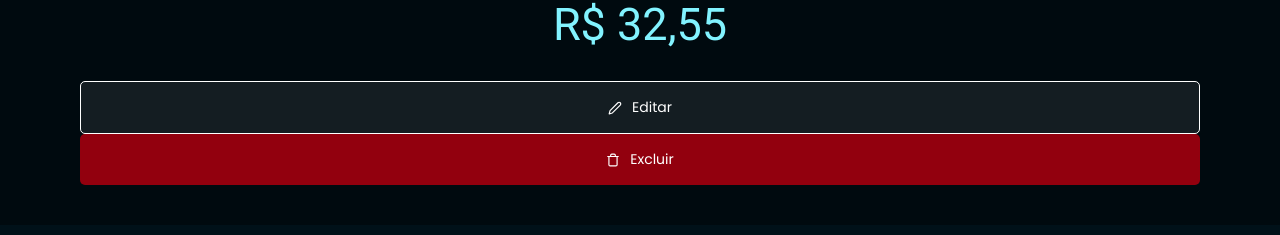
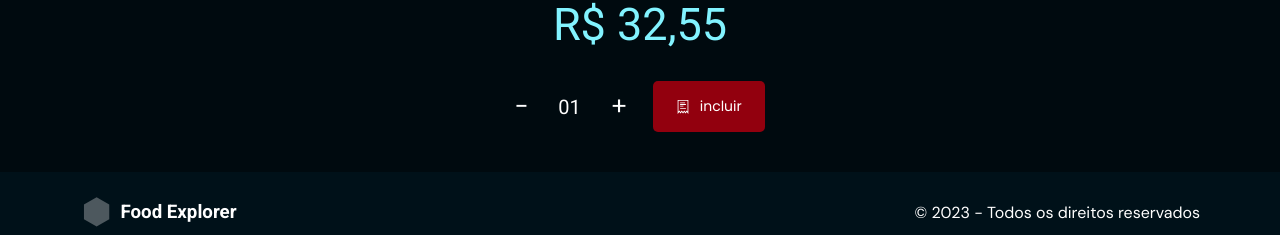
Before and after one commit to MatheusTorresDev97/web-food_exploxer, a React (Vite) app: page / in a window 1280 px wide. Shown: the part 1317-1552 px from the top of the page. Built offline with nearby package versions, Linux system fonts and the light colour scheme.

Commit message:
feat/ add 'AdmButtons', 'ClientButtons'

```diff
--- /dev/null
+++ b/src/components/AdmButtons/index.jsx
@@ -0,0 +1,17 @@
+/* eslint-disable no-unused-vars */
+/* eslint-disable react/prop-types */
+import { FiEdit2, FiTrash } from "react-icons/fi";
+
+import { Container } from "./styles";
+import  Button  from "../Button";
+
+const AdmButtons = ({ dishId }) => {
+  return (
+    <Container>
+      <Button icon={FiEdit2} title="Editar" isHighlighted={false} />
+      <Button icon={FiTrash} title="Excluir" />
+    </Container>
+  )
+}
+
+export default AdmButtons
--- /dev/null
+++ b/src/components/AdmButtons/styles.js
@@ -0,0 +1,6 @@
+import styled from "styled-components";
+
+export const Container = styled.div`
+  display: flex;
+  gap: 10px;
+`;
--- /dev/null
+++ b/src/components/ClientButtons/index.jsx
@@ -0,0 +1,25 @@
+/* eslint-disable no-unused-vars */
+/* eslint-disable react/prop-types */
+import { Container } from "./styles";
+
+import  Button  from "../Button";
+import { TfiReceipt } from "react-icons/tfi";
+
+const ClientButtons = ({ dishId, withIcon = false }) => {
+  return (
+    <Container>
+    <div className="amount-buttons">
+      <button>-</button>
+      <span>01</span>
+      <button>+</button>
+    </div>
+    {withIcon ? (
+      <Button icon={TfiReceipt} title="incluir" />
+    ) : (
+      <Button title="incluir" />
+    )}
+  </Container>
+  )
+}
+
+export default ClientButtons
--- /dev/null
+++ b/src/components/ClientButtons/styles.js
@@ -0,0 +1,23 @@
+import styled from "styled-components";
+
+export const Container = styled.div`
+  max-width: 250px;
+  margin: 0 auto;
+  display: flex;
+  gap: 25px;
+  > div {
+    width: 100%;
+  }
+  .amount-buttons {
+    display: flex;
+    justify-content: space-between;
+    align-items: center;
+    font-size: 2rem;
+    button {
+      border: none;
+      background-color: transparent;
+      color: ${({ theme }) => theme.COLORS.WHITE};
+      font-size: 2.5rem;
+    }
+  }
+`;
--- a/src/pages/Details/index.jsx
+++ b/src/pages/Details/index.jsx
@@ -4,15 +4,17 @@ import { IoIosArrowBack } from "react-icons/io";
 import { Container, Content } from "./styles";
 import { useState } from "react";
 
-import  Footer  from "../../components/Footer";
-import  Header  from "../../components/Header";
-import  Wrapper  from "../../components/Wrapper";
-import  ButtonText  from "../../components/ButtonText";
-import  Ingredient  from "../../components/Ingredient";
-import  Button  from "../../components/Button";
-
+import Footer from "../../components/Footer";
+import Header from "../../components/Header";
+import Wrapper from "../../components/Wrapper";
+import ButtonText from "../../components/ButtonText";
+import Ingredient from "../../components/Ingredient";
+import Button from "../../components/Button";
+import AdmButtons from "../../components/AdmButtons";
+import ClientButtons from "../../components/ClientButtons";
 
 const Details = () => {
+  const [adm, setAdm] = useState(false);
   const [ingredients, setINgredients] = useState([
     {
       id: 2,
@@ -61,7 +63,7 @@ const Details = () => {
           </p>
           <div className="ingredients">
             {ingredients &&
-              ingredients.map(ingredient => (
+              ingredients.map((ingredient) => (
                 <Ingredient
                   image={ingredient.image}
                   name={ingredient.name}
@@ -73,20 +75,17 @@ const Details = () => {
             R$ <span>32,55</span>
           </p>
           <div className="buttons">
-            <div className="adm-buttons">
-              <Button icon={FiEdit2} title="Editar" isHighlighted={false} />
-              <Button icon={FiTrash} title="Excluir" />
-            </div>
-            <div className="client-buttons">
-              <Button icon={FiEdit2} title="Editar" isHighlighted={false} />
-              <Button icon={FiTrash} title="Excluir" />
-            </div>
+            {adm ? (
+              <AdmButtons dishId={10} />
+            ) : (
+              <ClientButtons dishId={10} withIcon />
+            )}
           </div>
         </Content>
       </Wrapper>
       <Footer />
     </Container>
-  )
-}
+  );
+};
 
-export default Details
+export default Details;
--- a/src/pages/Details/styles.js
+++ b/src/pages/Details/styles.js
@@ -45,9 +45,4 @@ export const Content = styled.main`
     font-size: 4.5rem;
     font-family: "Roboto", sans-serif;
   }
-  .adm-buttons {
-    display: flex;
-    gap: 10px;
-    display: none;
-  }
 `
```
Lines whose indentation alone changed are shown as unchanged.
